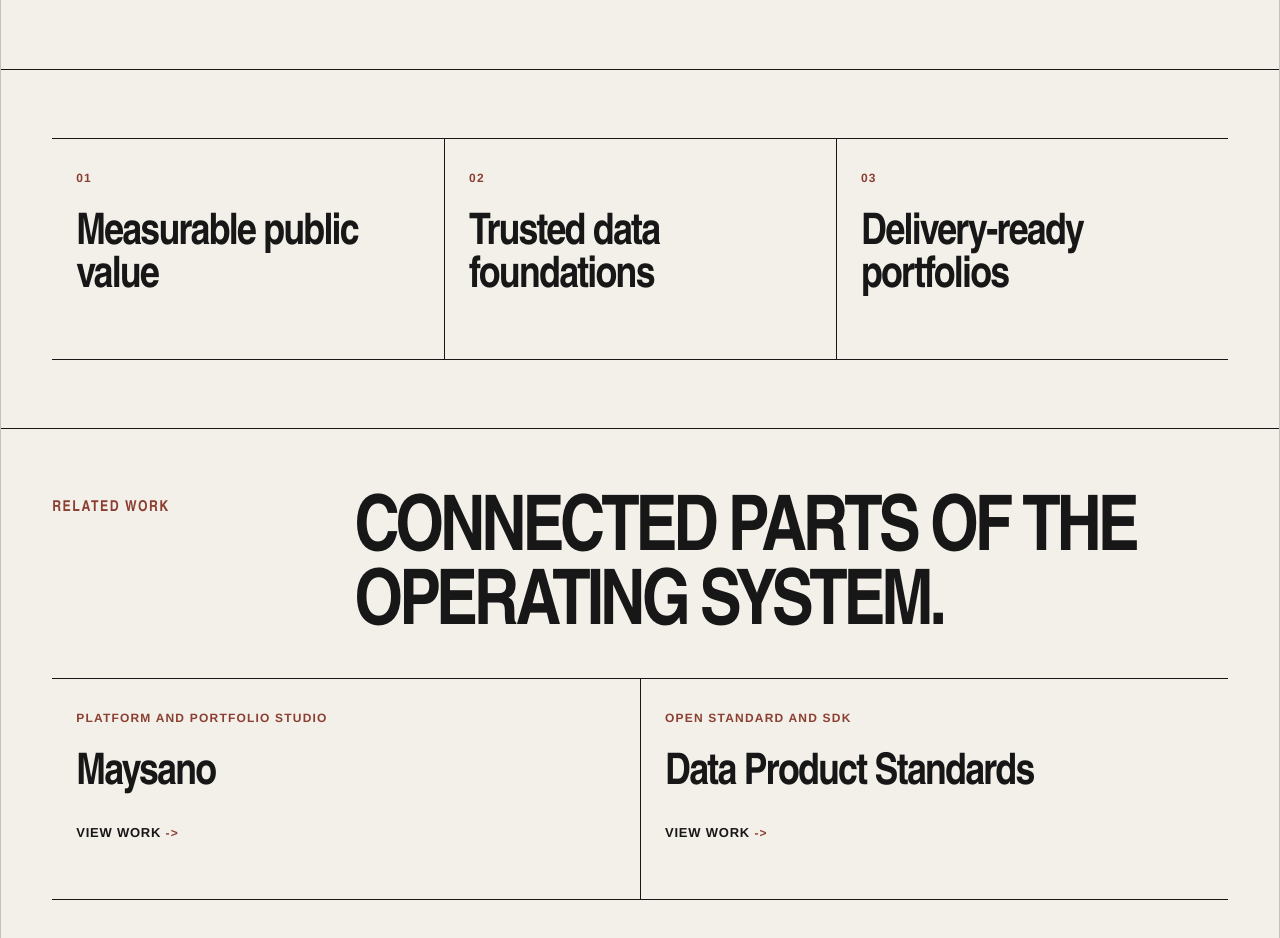
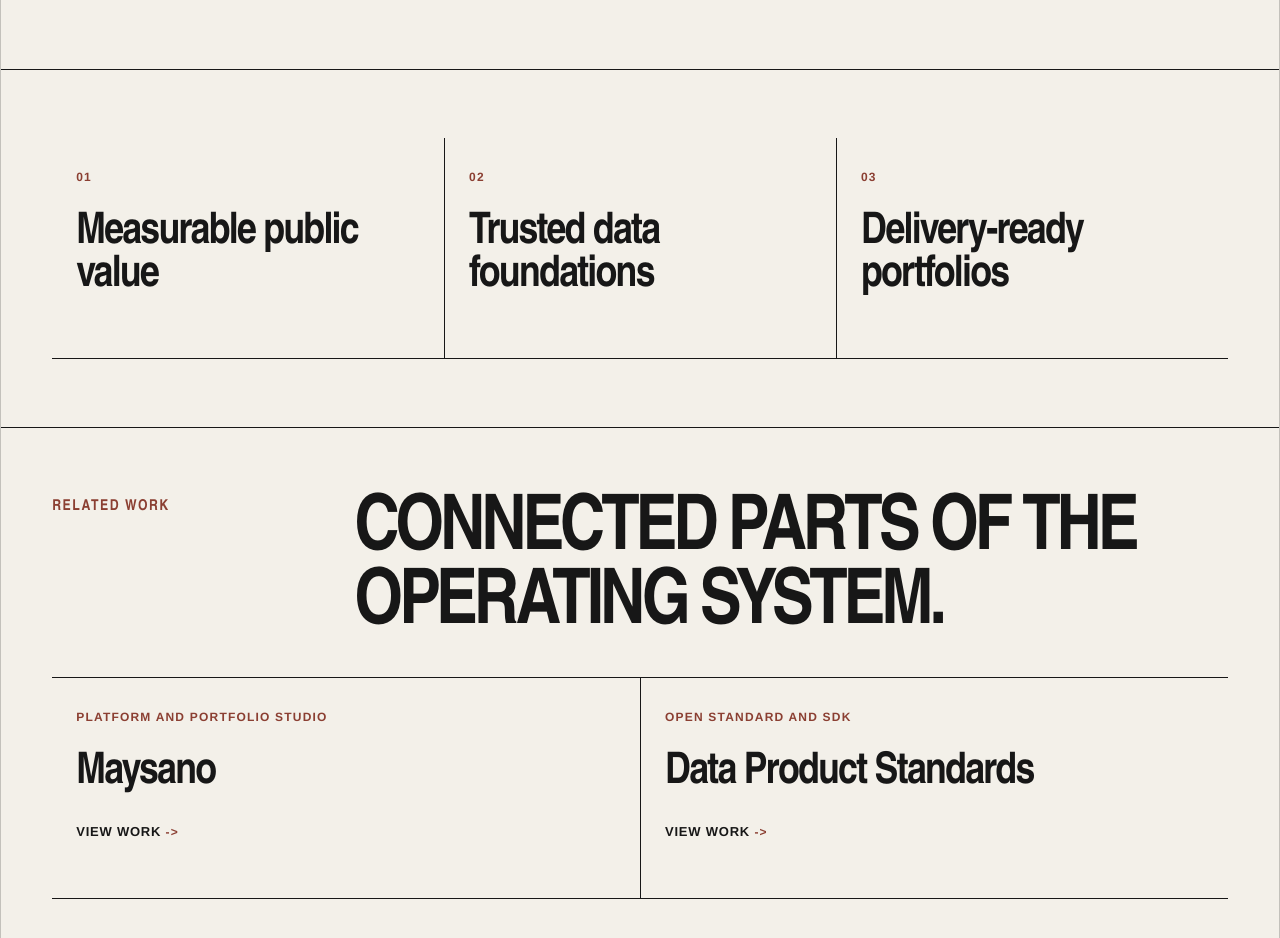
Before and after one commit to kyyberi/jarkko, a Next.js app: page /work/government-ai in a window 1280 px wide. Shown: the part 1580-2518 px from the top of the page. Built offline with nearby package versions, Linux system fonts and the light colour scheme.

Commit message:
Remove top border from insights article list

```diff
--- a/app/globals.css
+++ b/app/globals.css
@@ -763,7 +763,7 @@
 .article-index {
   display: grid;
   grid-template-columns: repeat(3, 1fr);
-  border-block: 1px solid var(--ink);
+  border-bottom: 1px solid var(--ink);
 }
 
 .related-grid {
```
Also changed, not shown: 1 other file (tests, documents, lock files or other folders).
